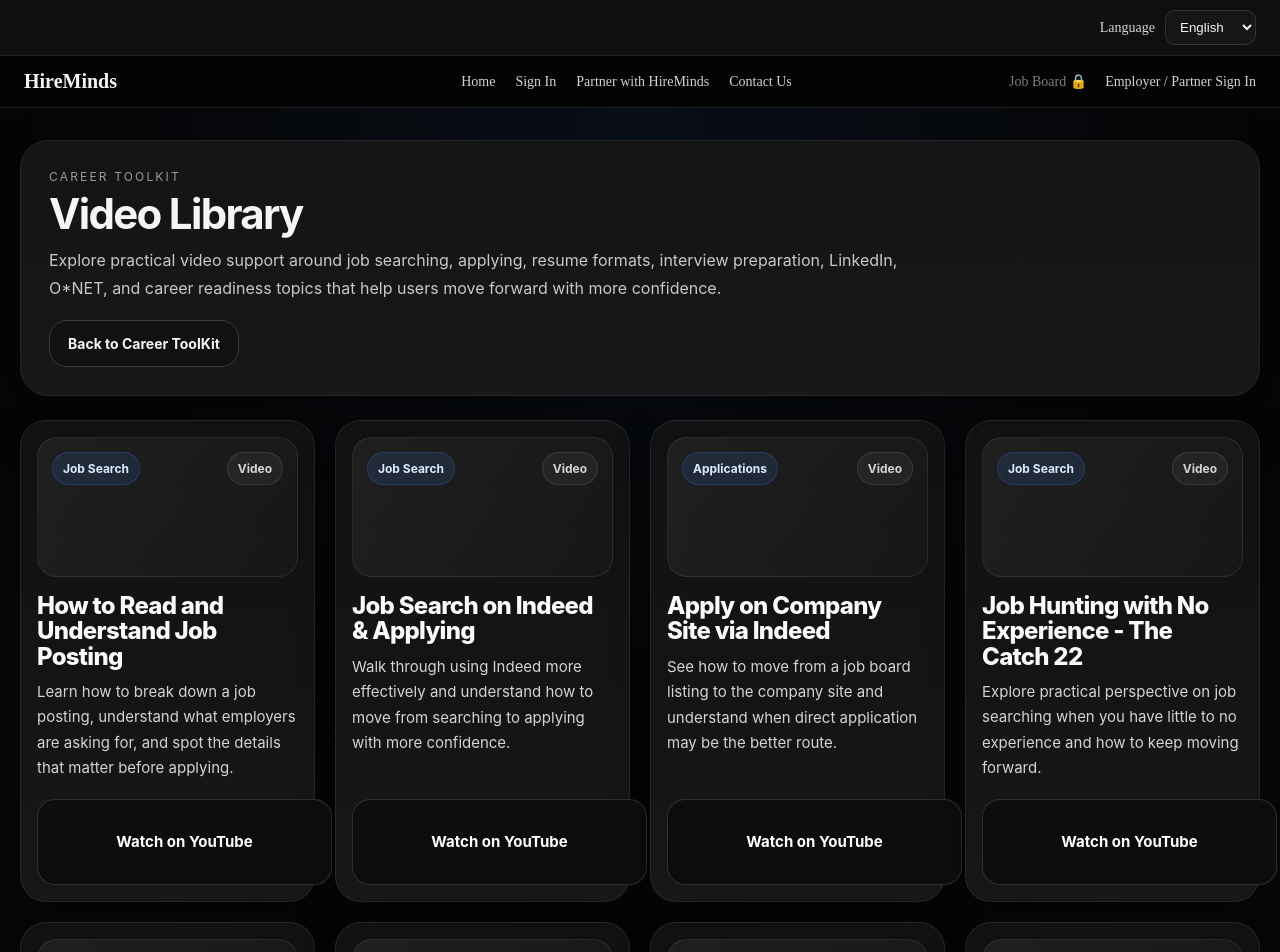
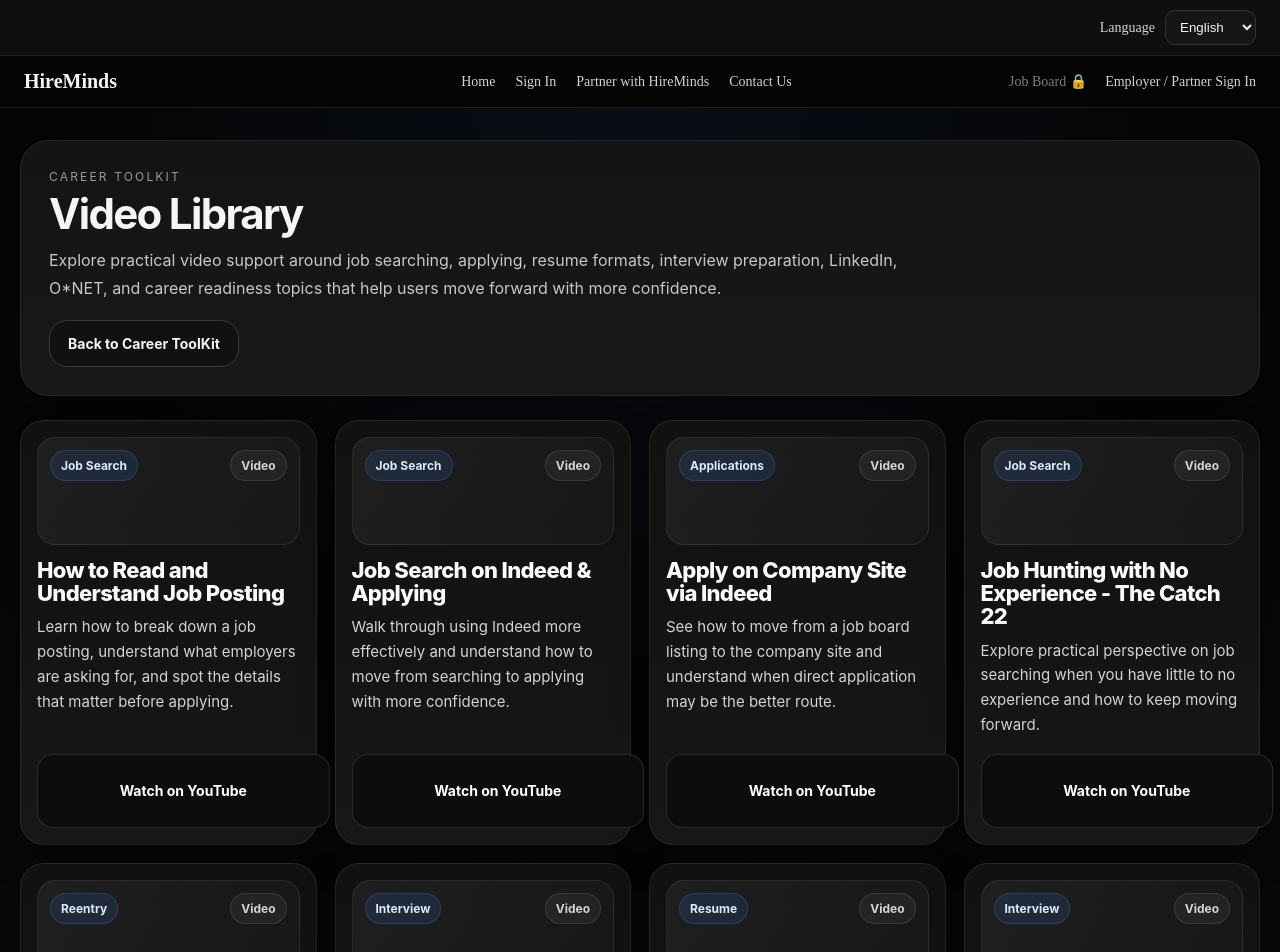
Before and after one commit to UrMizery/hireminds-platform, a Next.js app: page /career-toolkit/community-feed in a window 1280 px wide. Shown: the top 952 px of the page. Built offline with nearby package versions, Linux system fonts and the light colour scheme; no server answers.

Commit message:
Update page.tsx

```diff
--- a/app/career-toolkit/community-feed/page.tsx
+++ b/app/career-toolkit/community-feed/page.tsx
@@ -5,100 +5,109 @@ import { supabase } from "../../lib/supabase";
 
 type VideoCard = {
 title: string;
-duration: string;
 category: string;
 description: string;
-youtubeUrl: string;
+youtubeUrl?: string;
+locked?: boolean;
+buttonLabel?: string;
 };
 
 const youtubeVideoCards: VideoCard[] = [
 {
 title: "How to Read and Understand Job Posting",
-duration: "Video",
 category: "Job Search",
 description:
 "Learn how to break down a job posting, understand what employers are asking for, and spot the details that matter before applying.",
 youtubeUrl: "https://youtu.be/IfTr8CsTnuo?si=Hgz_1n2Ra-mDIK9L",
+buttonLabel: "Watch on YouTube",
 },
 {
 title: "Job Search on Indeed & Applying",
-duration: "Video",
 category: "Job Search",
 description:
 "Walk through using Indeed more effectively and understand how to move from searching to applying with more confidence.",
 youtubeUrl: "https://youtu.be/F6eAQvj_5qA?si=w62uKMLsQ5rfLVMY",
+buttonLabel: "Watch on YouTube",
 },
 {
 title: "Apply on Company Site via Indeed",
-duration: "Video",
 category: "Applications",
 description:
 "See how to move from a job board listing to the company site and understand when direct application may be the better route.",
 youtubeUrl: "https://youtu.be/i-dsitWNL9k?si=HXZDTU5M1S81xPlc",
+buttonLabel: "Watch on YouTube",
 },
 {
 title: "Job Hunting with No Experience - The Catch 22",
-duration: "Video",
 category: "Job Search",
 description:
 "Explore practical perspective on job searching when you have little to no experience and how to keep moving forward.",
 youtubeUrl: "https://youtu.be/xS9mHUvi9xA?si=PV7CszF9d0b8oOc0",
+buttonLabel: "Watch on YouTube",
 },
 {
 title: "Applying for a Job with a Criminal Record",
-duration: "Video",
 category: "Reentry",
 description:
 "Helpful guidance for navigating applications, confidence, and next steps when applying with a criminal record.",
 youtubeUrl: "https://youtu.be/NgmqTsBi92A?si=DmxOkRwZpGXK2Xzy",
+buttonLabel: "Watch on YouTube",
 },
 {
 title: 'How to Answer the "Weakness and Strength" Question in Interviews',
-duration: "Video",
 category: "Interview",
 description:
 "Learn how to answer one of the most common interview questions with more confidence, honesty, and professionalism.",
 youtubeUrl: "https://youtu.be/NQrUJBOcgJc?si=CN6LGNqxZPUI_TYv",
+buttonLabel: "Watch on YouTube",
 },
 {
 title: "Choosing the Right Resume Format",
-duration: "Video",
 category: "Resume",
 description:
 "Understand how to choose a resume format that fits your background, strengths, and the kind of opportunity you want next.",
 youtubeUrl: "https://youtu.be/_qWi6vp_0t4?si=tyV-XL6tIjAJiNMw",
+buttonLabel: "Watch on YouTube",
 },
 {
 title: "How to Dress for Any Kind of Job Interview",
-duration: "Video",
 category: "Interview",
 description:
 "Get practical interview outfit guidance that helps you look prepared, polished, and appropriate for different work settings.",
 youtubeUrl: "https://youtu.be/UbcLJjxIpyU?si=prft2ECQV7VCdQzT",
+buttonLabel: "Watch on YouTube",
 },
 {
 title: "How to Use LinkedIn",
-duration: "Video",
 category: "Career Tools",
 description:
 "Learn how LinkedIn can support visibility, networking, and job search efforts as part of your professional presence.",
 youtubeUrl: "https://youtu.be/UCkgBTmAb9E?si=lgOyPysh8mh6Wmo7",
+buttonLabel: "Watch on YouTube",
 },
 {
 title: "O*NET",
-duration: "Video",
 category: "Career Exploration",
 description:
 "Explore how O*NET can help you research careers, job duties, skills, and pathways when planning your next move.",
 youtubeUrl: "https://youtu.be/7Jk94AQ8c3o?si=3UAtMG0qrGcRlLtP",
+buttonLabel: "Watch on YouTube",
 },
 {
 title: "Never Say These 5 Things in Any Interview",
-duration: "Video",
 category: "Interview",
 description:
 "Avoid common interview mistakes by learning what not to say and how to present yourself more effectively.",
 youtubeUrl: "https://youtu.be/wIjK-6Do6lg?si=ZR8gSmfuoa98PIx1",
+buttonLabel: "Watch on YouTube",
+},
+{
+title: "Intro to HireMinds — A Product of RicanNECT 🔒",
+category: "Coming Soon",
+description:
+"A guided introduction to HireMinds, RicanNECT, and the workforce infrastructure behind the platform. This feature is coming soon.",
+locked: true,
+buttonLabel: "Coming Soon 🔒",
 },
 ];
 
@@ -127,9 +136,7 @@ setFullName(profile?.full_name || null);
 setEmail(profile?.email || data.user.email || null);
 setReferralCode(profile?.referral_code || null);
 
-const { error: activityError } = await supabase
-.from("user_activity")
-.insert({
+const { error: activityError } = await supabase.from("user_activity").insert({
 user_id: data.user.id,
 full_name: profile?.full_name || null,
 email: profile?.email || data.user.email || null,
@@ -149,10 +156,8 @@ loadUserAndTrack();
 
 async function handleVideoClick(video: VideoCard) {
 try {
-if (userId) {
-const { error: activityError } = await supabase
-.from("user_activity")
-.insert({
+if (userId && !video.locked) {
+const { error: activityError } = await supabase.from("user_activity").insert({
 user_id: userId,
 full_name: fullName,
 email,
@@ -193,10 +198,36 @@ Back to Career ToolKit
 
 <section style={styles.grid}>
 {youtubeVideoCards.map((video) => (
-<article key={`${video.title}-${video.youtubeUrl}`} style={styles.card}>
-<div style={styles.thumbnail}>
-<span style={styles.topicBadge}>{video.category}</span>
-<span style={styles.durationBadge}>{video.duration}</span>
+<article
+key={`${video.title}-${video.youtubeUrl ?? "locked"}`}
+style={{
+...styles.card,
+...(video.locked ? styles.lockedCard : {}),
+}}
+>
+<div
+style={{
+...styles.thumbnail,
+...(video.locked ? styles.lockedThumbnail : {}),
+}}
+>
+<span
+style={{
+...styles.topicBadge,
+...(video.locked ? styles.lockedTopicBadge : {}),
+}}
+>
+{video.category}
+</span>
+
+<span
+style={{
+...styles.typeBadge,
+...(video.locked ? styles.lockedTypeBadge : {}),
+}}
+>
+{video.locked ? "Locked" : "Video"}
+</span>
 </div>
 
 <div style={styles.cardBody}>
@@ -204,6 +235,9 @@ Back to Career ToolKit
 <p style={styles.cardDescription}>{video.description}</p>
 </div>
 
+{video.locked ? (
+<span style={styles.lockedButton}>{video.buttonLabel}</span>
+) : (
 <a
 href={video.youtubeUrl}
 target="_blank"
@@ -211,8 +245,9 @@ rel="noreferrer"
 style={styles.button}
 onClick={() => handleVideoClick(video)}
 >
-Watch on YouTube
+{video.buttonLabel}
 </a>
+)}
 </article>
 ))}
 </section>
@@ -289,36 +324,43 @@ fontSize: "14px",
 grid: {
 display: "grid",
 gridTemplateColumns: "repeat(4, minmax(0, 1fr))",
-gap: "20px",
+gap: "18px",
 alignItems: "stretch",
 },
 card: {
 display: "flex",
 flexDirection: "column",
-minHeight: "320px",
+minHeight: "285px",
 padding: "16px",
-borderRadius: "26px",
+borderRadius: "24px",
 background: "linear-gradient(180deg, #111111 0%, #171717 100%)",
 border: "1px solid rgba(255,255,255,0.08)",
-boxShadow: "0 18px 40px rgba(0,0,0,0.22)",
+boxShadow: "0 18px 40px rgba(0,0,0,0.2)",
+},
+lockedCard: {
+background: "linear-gradient(180deg, #101010 0%, #151515 100%)",
 },
 thumbnail: {
-minHeight: "110px",
-borderRadius: "20px",
+minHeight: "82px",
+borderRadius: "18px",
 border: "1px solid rgba(255,255,255,0.08)",
 background:
 "linear-gradient(135deg, rgba(255,255,255,0.06) 0%, rgba(255,255,255,0.02) 100%)",
-padding: "14px",
+padding: "12px",
 display: "flex",
 justifyContent: "space-between",
 alignItems: "flex-start",
-marginBottom: "16px",
+marginBottom: "14px",
+},
+lockedThumbnail: {
+background:
+"linear-gradient(135deg, rgba(255,255,255,0.04) 0%, rgba(255,255,255,0.015) 100%)",
 },
 topicBadge: {
 display: "inline-flex",
 alignItems: "center",
 justifyContent: "center",
-padding: "8px 10px",
+padding: "7px 10px",
 borderRadius: "999px",
 background: "rgba(59,130,246,0.12)",
 border: "1px solid rgba(59,130,246,0.24)",
@@ -326,11 +368,16 @@ color: "#dbeafe",
 fontSize: "12px",
 fontWeight: 700,
 },
-durationBadge: {
+lockedTopicBadge: {
+background: "rgba(255,255,255,0.06)",
+border: "1px solid rgba(255,255,255,0.1)",
+color: "#d4d4d8",
+},
+typeBadge: {
 display: "inline-flex",
 alignItems: "center",
 justifyContent: "center",
-padding: "8px 10px",
+padding: "7px 10px",
 borderRadius: "999px",
 background: "rgba(255,255,255,0.05)",
 border: "1px solid rgba(255,255,255,0.1)",
@@ -338,14 +385,17 @@ color: "#d4d4d8",
 fontSize: "12px",
 fontWeight: 700,
 },
+lockedTypeBadge: {
+color: "#a1a1aa",
+},
 cardBody: {
 display: "grid",
 gap: "10px",
-marginBottom: "18px",
+marginBottom: "16px",
 },
 cardTitle: {
 margin: 0,
-fontSize: "24px",
+fontSize: "22px",
 fontWeight: 800,
 lineHeight: 1.06,
 letterSpacing: "-0.03em",
@@ -354,7 +404,7 @@ color: "#fafafa",
 cardDescription: {
 margin: 0,
 fontSize: "15px",
-lineHeight: 1.7,
+lineHeight: 1.65,
 color: "#d4d4d8",
 },
 button: {
@@ -363,15 +413,31 @@ alignItems: "center",
 justifyContent: "center",
 marginTop: "auto",
 width: "100%",
-minHeight: "56px",
-borderRadius: "18px",
-border: "1px solid rgba(255,255,255,0.14)",
+minHeight: "48px",
+borderRadius: "16px",
+border: "1px solid rgba(255,255,255,0.12)",
 background: "#0d0d0d",
 color: "#ffffff",
-fontSize: "15px",
+fontSize: "14px",
 fontWeight: 700,
 textDecoration: "none",
 textAlign: "center",
-padding: "14px 16px",
+padding: "12px 14px",
+},
+lockedButton: {
+display: "inline-flex",
+alignItems: "center",
+justifyContent: "center",
+marginTop: "auto",
+width: "100%",
+minHeight: "48px",
+borderRadius: "16px",
+border: "1px solid rgba(255,255,255,0.08)",
+background: "rgba(255,255,255,0.04)",
+color: "#9ca3af",
+fontSize: "14px",
+fontWeight: 700,
+textAlign: "center",
+padding: "12px 14px",
 },
 };
```
